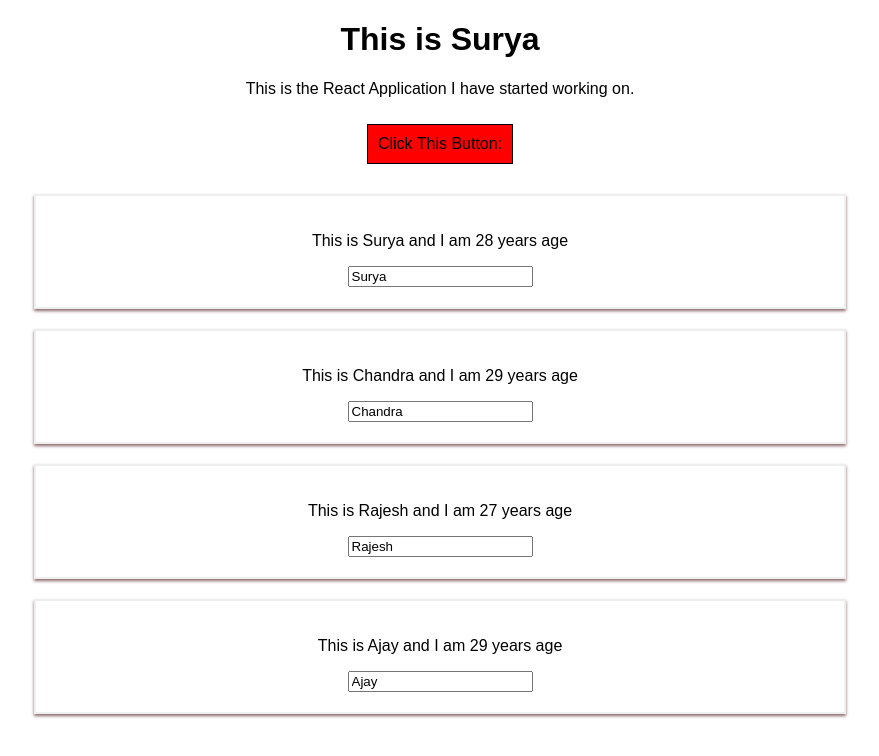
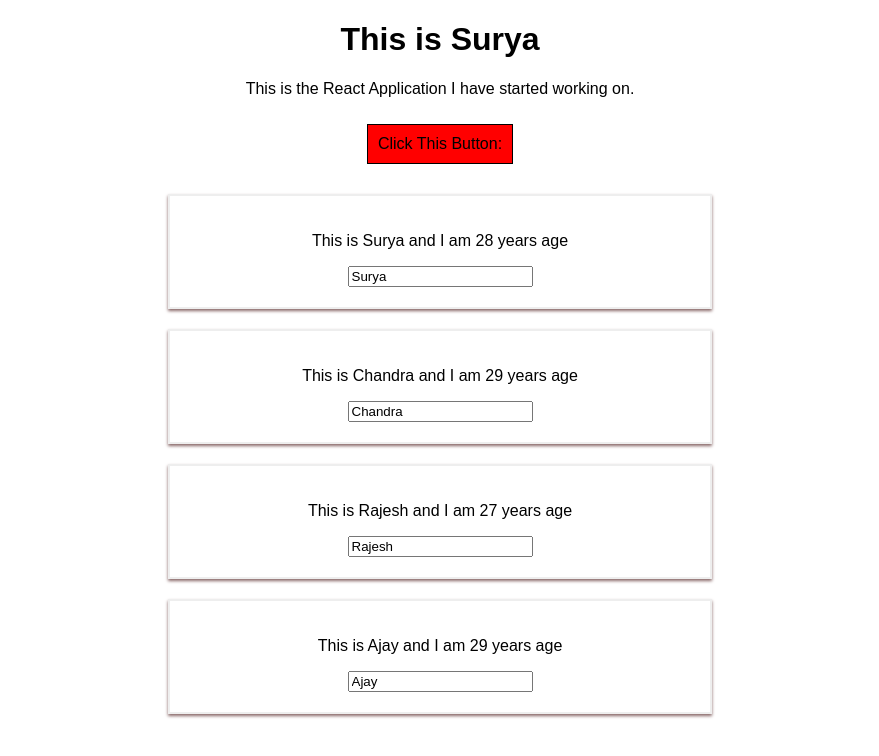
Before and after one commit to suryawebdev/react-complete-guide, a React (Create React App) app: page / in a window 1280 px wide. Shown: the top 756 px of the page, without its empty margins (200-1079 px from the left). Built offline with nearby package versions, Linux system fonts and the light colour scheme.

Commit message:
-Radium media query usage

```diff
--- a/src/App.js
+++ b/src/App.js
@@ -1,7 +1,7 @@
 import React, { Component } from 'react';
 // import React, {useState} from 'react';//THis is for using react hooks and all it's components
 import './App.css';
-import Radium from 'radium';
+import Radium, {StyleRoot} from 'radium';
 import Person from './Person/Person';
 
 //React Hooks concept
@@ -148,17 +148,22 @@ class App extends Component {
         }
 
         return (
+            <StyleRoot>
                 <div className="App">
                     <h1>This is Surya</h1>
                     <p>This is the React Application I have started working on.</p>
                     <button
                     style={buttonStyle}
-                    onClick={() => this.buttonHandler("Surya!")}>Click This Button:</button>
+                    onClick={() => this.buttonHandler("Surya!")}
+                    >
+                    Click This Button:
+                    </button>
                     {/* <button
                         style={buttonStyle}
                         onClick={this.toggleButtonHandler}>Toggle Button</button> */}
                     {person}
                 </div>
+            </StyleRoot>
         );
         //return React.createElement('div', null, )
     }
--- a/src/Person/Person.js
+++ b/src/Person/Person.js
@@ -3,8 +3,13 @@ import './Person.css';
 import Radium from 'radium';
 
 const person = (props) => {
+    const style = {
+        '@media (min-width: 500px)': {
+            width: '500px'
+        }
+    }
     return (
-        <div className="Person">
+        <div className="Person" style={style}>
             <p onClick={props.click}>This is {props.name} and I am {props.age} years age</p>
             <p>{props.children}</p>
             <input type="text" onChange={props.changed} value={props.name}/>
```
Lines whose indentation alone changed are shown as unchanged.
